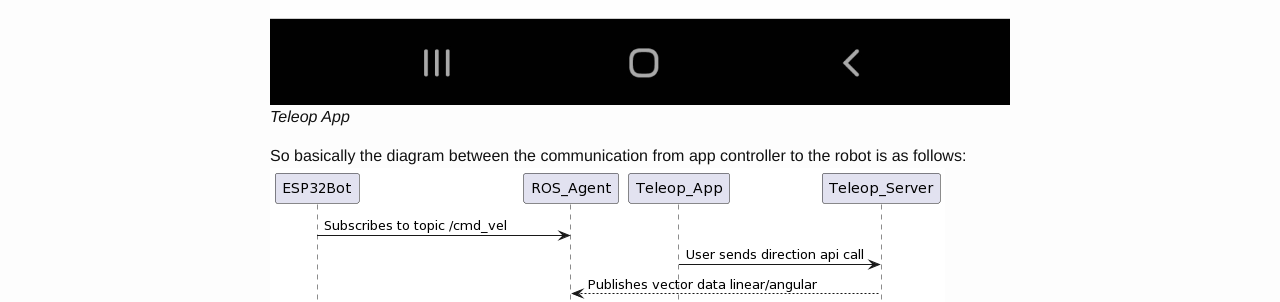
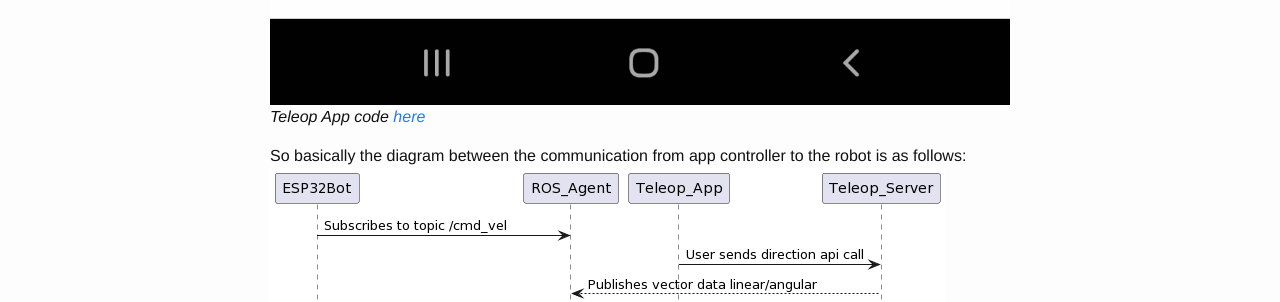
Before and after one commit to jcnecio/jcnecio.github.io, a Jekyll site: the page built from _posts/2022-03-20-how-i-built-my-first-robot.md, in a window 1280 px wide and 900 px high, scrolled down 6020 px. Shown: the part 261-563 px from the top of the window. Built offline with Jekyll 4.4.1, drawn with Linux system fonts in a browser that asks for light colours.

Commit message:
20220320: Code link for app

```diff
--- a/_posts/2022-03-20-how-i-built-my-first-robot.md
+++ b/_posts/2022-03-20-how-i-built-my-first-robot.md
@@ -90,7 +90,7 @@ The message publisher api should run at port **5000**, the default of flask
 Lastly I needed an interface, that would interact with the physical world or user, I'm also quite talented in creating apps and by this time I'm already tired and running out of time for this weekend project. So I created the very intuitive and innovative android app for controlling my robot, that looks like this:
 
 ![Teleop App](/assets/20220320/Screenshot_20220321-002035_teleop_android.jpg "Teleop App")
-*Teleop App*
+*Teleop App code [here][ros-controller-app]*
 
 So basically the diagram between the communication from app controller to the robot is as follows:
 ![Dataflow](/assets/20220320/dfd.png "Dataflow")
```
Also changed, not shown: other parts of _posts/2022-03-20-how-i-built-my-first-robot.md (+1 -0 lines).
